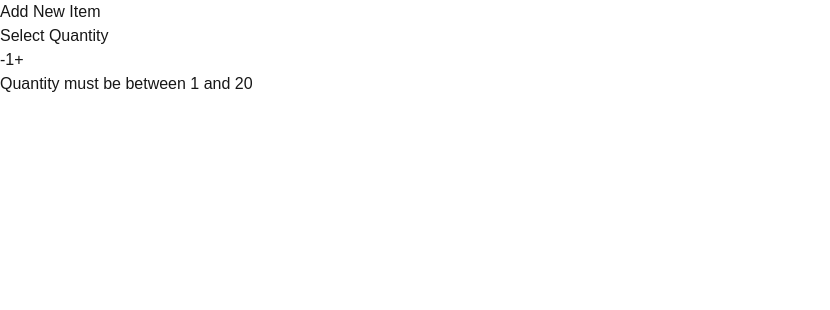
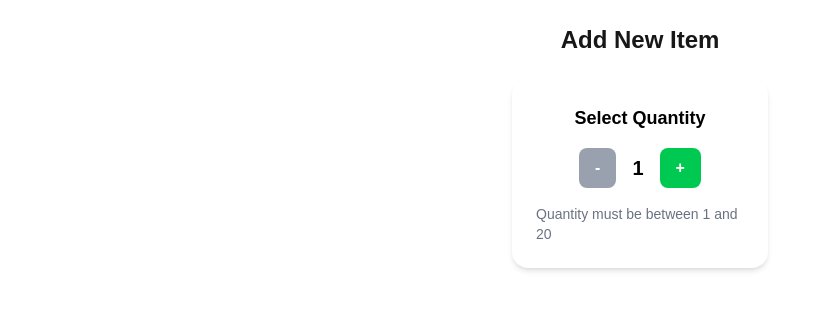
Before and after one commit to Jearoo/cprg306-assignments, a Next.js app: page /week-4 in a window 1280 px wide. Shown: the top 310 px of the page, without its empty margins (0-830 px from the left). Built offline with nearby package versions, Linux system fonts and the light colour scheme.

Commit message:
added styling

```diff
--- a/app/week-4/new-item.js
+++ b/app/week-4/new-item.js
@@ -14,26 +14,36 @@ export default function NewItem() {
   };
 
   return (
-    <div>
-      <h2>Select Quantity</h2>
-      <div>
+    <div className="flex flex-col items-center gap-4 p-6 bg-white rounded-2xl shadow-md w-64">
+      <h2 className="text-lg font-semibold text-black">Select Quantity</h2>
+      <div className="flex items-center gap-4">
         <button
           onClick={decrement}
           disabled={quantity === 1}
+          className={`px-4 py-2 rounded-lg text-white font-bold ${
+            quantity === 1
+              ? "bg-gray-400 cursor-not-allowed"
+              : "bg-red-500 hover:bg-red-600"
+          }`}
         >
           -
         </button>
 
-        <span>{quantity}</span>
+        <span className="text-xl font-bold text-black">{quantity}</span>
 
         <button
           onClick={increment}
           disabled={quantity === 20}
+          className={`px-4 py-2 rounded-lg text-white font-bold ${
+            quantity === 20
+              ? "bg-gray-400 cursor-not-allowed"
+              : "bg-green-500 hover:bg-green-600"
+          }`}
         >
           +
         </button>
       </div>
-      <p>Quantity must be between 1 and 20</p>
+      <p className="text-sm text-gray-500">Quantity must be between 1 and 20</p>
     </div>
   );
 }
--- a/app/week-4/page.js
+++ b/app/week-4/page.js
@@ -2,8 +2,8 @@ import NewItem from "./new-item";
 
 export default function Page() {
   return (
-    <main>
-      <h1>Add New Item</h1>
+    <main className="flex flex-col items-center min-h-screen p-6">
+      <h1 className="text-2xl font-bold mb-6">Add New Item</h1>
       <NewItem />
     </main>
   );
```
